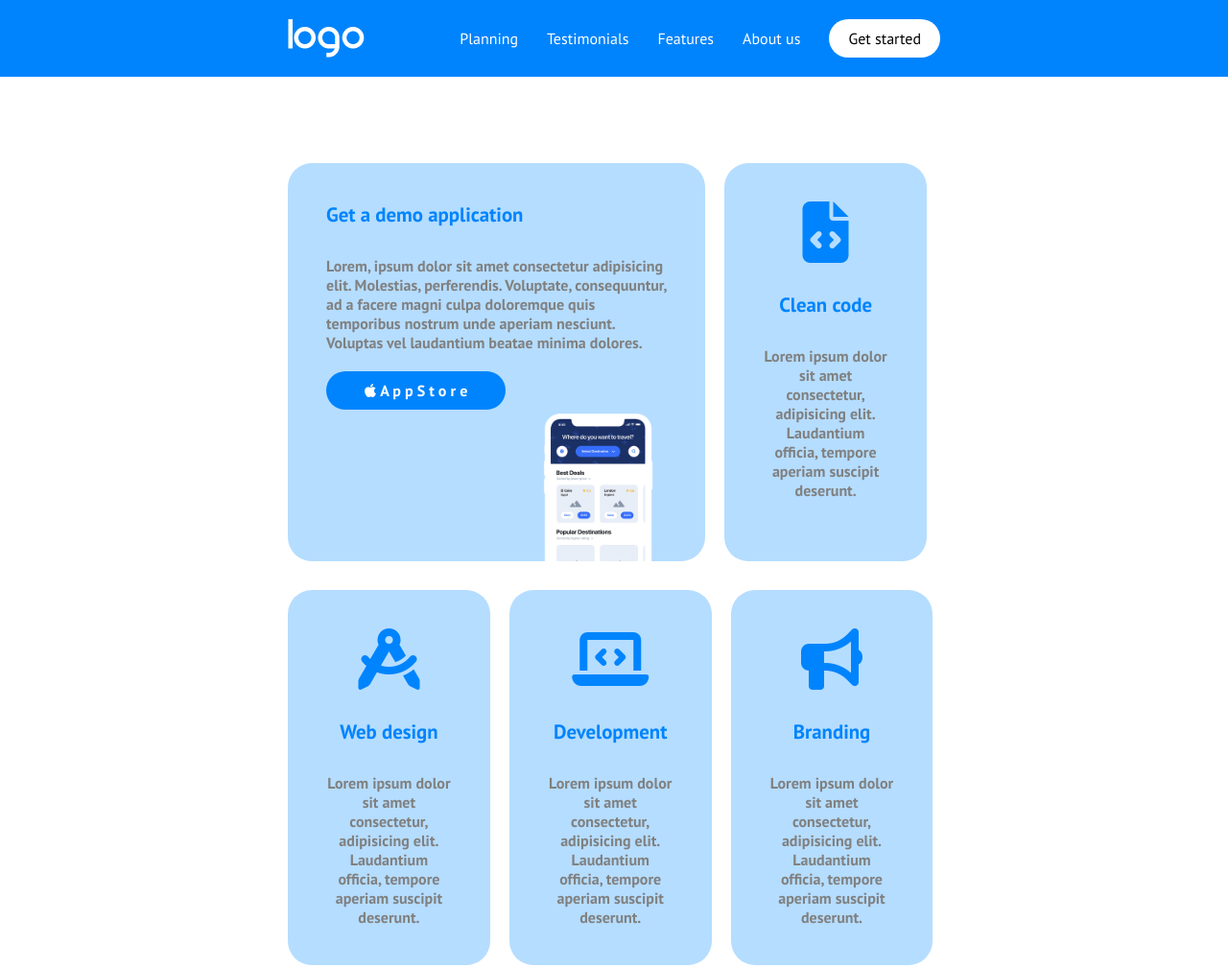
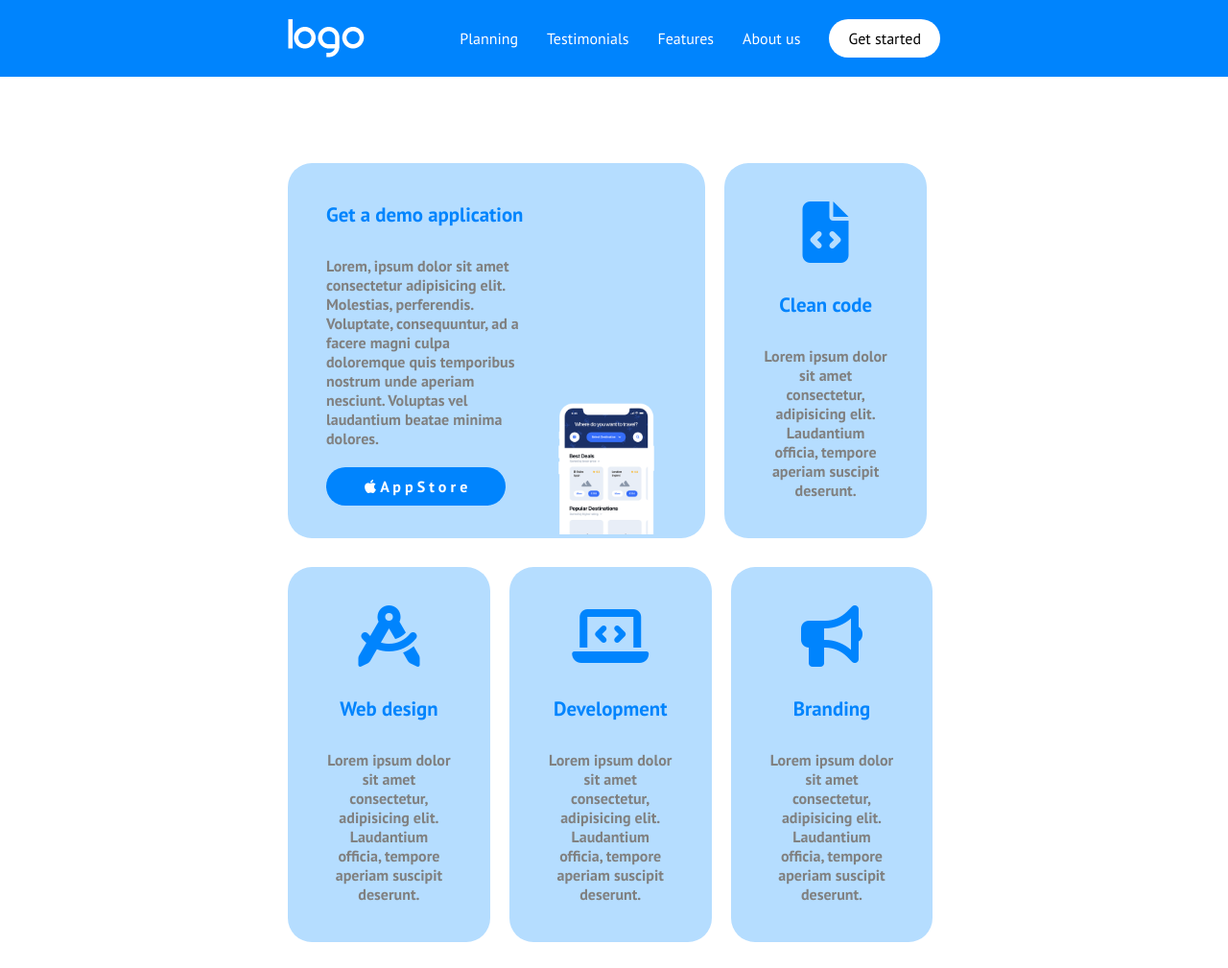
Before and after one commit to francistooth/htmlcss-responsive-layout, a plain HTML site: page index.html in a window 1280 px wide. Shown: the top 1009 px of the page at 96% size. Drawn offline with Linux system fonts and the light colour scheme.

Commit message:
only plannign section, pc version left

```diff
--- a/css/style.css
+++ b/css/style.css
@@ -243,11 +243,11 @@ header {
         gap: 0px 20px;
     }
 
-    .demo .container div:first-child {
+    .demo .container .demo-div:first-child {
         width: 64%;
     }
 
-    .demo .container div:nth-child(-n + 2) {
+    .demo .container .demo-div:nth-child(-n + 2) {
         margin-top: 150px;
     }
 
@@ -263,9 +263,20 @@ header {
         padding: 20px 300px;
     }
 
-    .demo .container div:first-child img {
-        float: right;
-        max-width: 40%;
+    .demo .container .demo-div:first-child {
+        display: flex;
+        align-items: flex-start;
+        gap: 0px 20px;
+    }
+
+    .demo-container-left {
+        max-width: 59%;
+        margin: 0;
+    }
+
+    .demo-container-right {
+        max-width: 39%;
+        align-self: flex-end;
     }
 }
 
@@ -282,6 +293,14 @@ header {
     display: flex;
     justify-content: center;
     align-items: center;
+}
+
+/* planning pc  */
+
+@media screen and (min-width:1140px) {
+    div.planning {
+        padding: 20px 400px;
+    }
 }
 
 /* testimonials */
@@ -318,10 +337,6 @@ header {
         object-fit: cover;
     }
 
-    .container div:nth-child(-n + 2) {
-        margin-top: 50px;
-    }
-
     .testimonial-div img {
         float: left;
     }
@@ -340,6 +355,14 @@ header {
 
     .work-element {
         width: 48%;
+    }
+}
+
+/* work with us pc */
+
+@media screen and (min-width:1140px) {
+    .work-element {
+        max-width: 30%;
     }
 }
 
@@ -380,6 +403,14 @@ div.get-started * {
     }
 }
 
+/* get started pc */
+
+@media screen and (min-width:1140px) {
+    div.get-started {
+        padding: 20px 500px;
+    }
+}
+
 
 /* footer */
 
@@ -394,3 +425,11 @@ div.get-started * {
         padding: 20px 200px;
     }
 }
+
+/* footer pc */
+
+@media screen and (min-width:1140px) {
+    div.footer-div {
+        padding: 20px 500px;
+    }
+}
--- a/index.html
+++ b/index.html
@@ -42,12 +42,15 @@
             <section class="demo">
                 <div class="container padding-standard">
                     <div class="demo-div padding-40 border-radius-standard margin-top-standard padding-bottom-0 margin-bottom-30">
+                        <div class="demo-container-left">
                             <h3 class="color-blue padding-bottom-30 font-size-larger"> Get a demo application </h3>
                             <p class="padding-bottom-30 color-gray"><b>Lorem, ipsum dolor sit amet consectetur adipisicing elit. Molestias, perferendis. Voluptate, consequuntur, ad a facere magni culpa doloremque quis temporibus nostrum unde aperiam nesciunt. Voluptas vel laudantium beatae minima dolores.</b></p>
+                            <a href="#" class="bg-blue color-white padding-10-40 border-radius-standard margin-bottom-30"><i class="fa-brands fa-apple"></i>  <b>A p p   S t o r e</b></a>
+                        </div>
 
-                        <a href="#" class="bg-blue color-white padding-10-40 border-radius-standard margin-bottom-30"><i class="fa-brands fa-apple"></i>  <b>A p p   S t o r e</b></a>
-
+                        <div class="demo-container-right">
                             <img src="img/phone.png" alt="phone preview" style="width: 100%; margin-top: 30px;">
+                        </div>
                     </div>
 
                     <!-- clean code -->
@@ -96,23 +99,22 @@
 
             <section class="planning width-100 bg-violet">
                 <div class="planning width-100 padding-standard">
+                    <div class="planning-container-left">
                         <img src="img/planning1.png" alt="planning jumbo" class="width-100 margin-top-30 margin-bottom-30">
-
                         <h2 class="color-white font-size-2rem margin-bottom-30"> Strategic Planning</h2>
-
                         <p class="color-white margin-bottom-30">
                             Lorem ipsum dolor sit amet consectetur adipisicing elit. At repudiandae sapiente officia, unde ducimus tempore aliquid aut, similique culpa laborum quae asperiores earum ipsa hic, perspiciatis animi minima esse error.
                         </p>
+                    </div>
 
+                    <div class="planning-container-right">
                         <div class="width-100 bg-white padding-40 border-radius-standard margin-bottom-30">
                             <img src="img/planning2.png" alt="planning div jumbo" class="width-100 padding-bottom-30">
-
                             <h3 class="t-align-center font-size-larger padding-bottom-30"> App Development </h3>
-
                             <p class="t-align-center padding-bottom-30"><i> Develop an on-demand app for your business to reach your targeted customers without any interruption</i></p>
-
                             <div class="down-arrow-div">
                                 <a href="#" class="t-align-center border-radius-circle bg-violet padding-10"><i class="fa-solid fa-arrow-down-long color-black"></i></a>
+                            </div>
                         </div>
                     </div>
                 </div>
```
Lines whose indentation alone changed are shown as unchanged.
